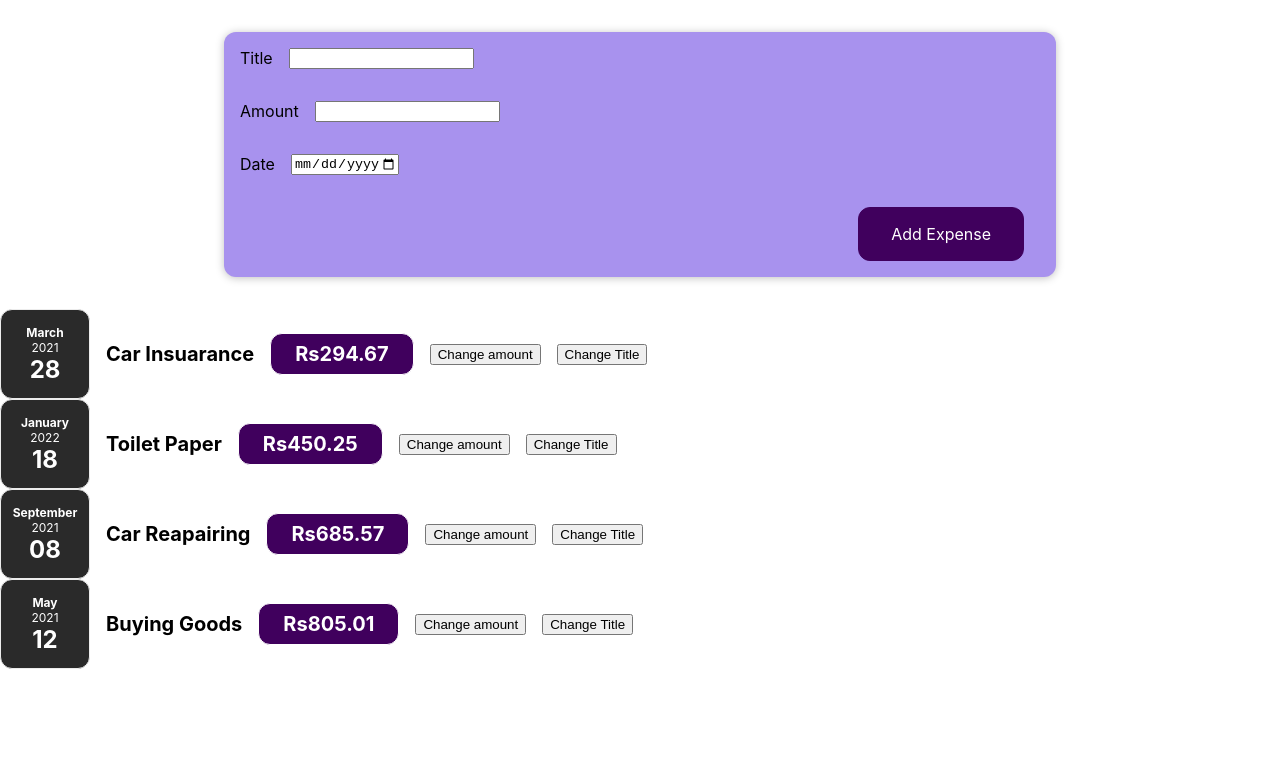
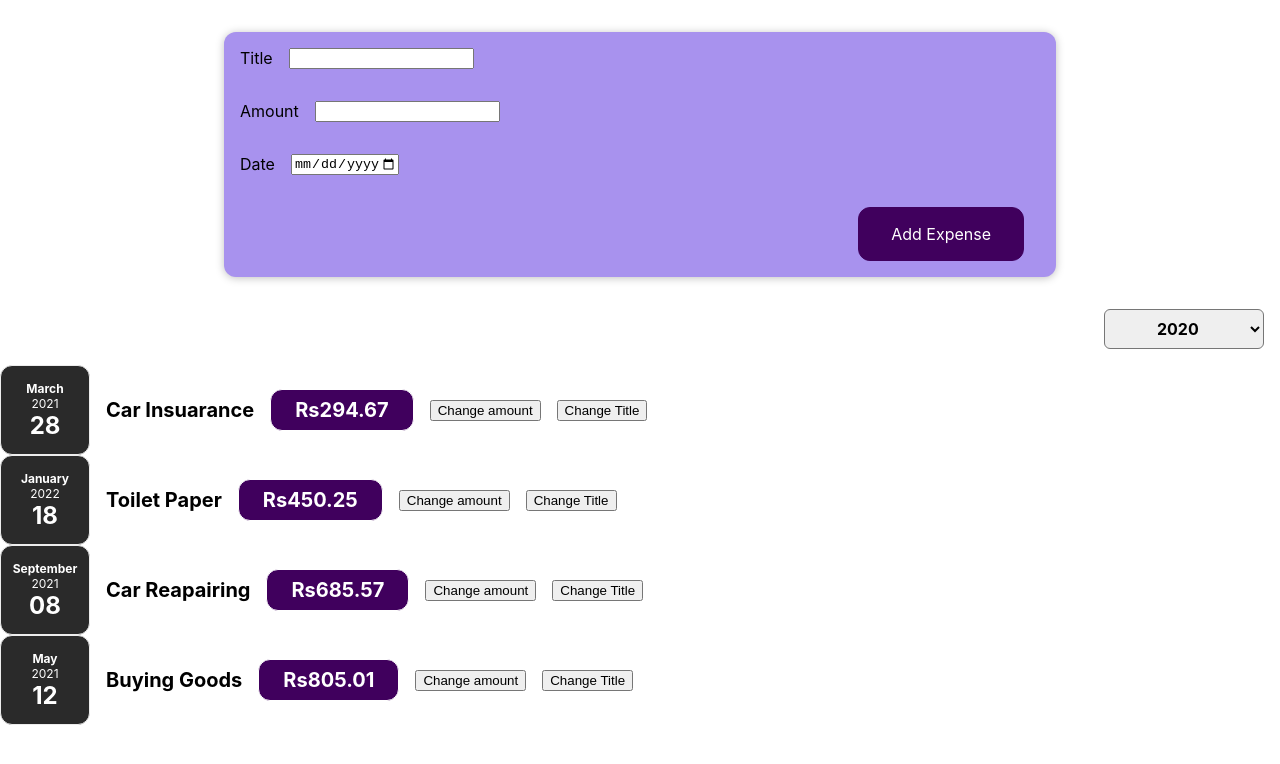
Before and after one commit to ShivaMisraa/ExpenseTrackerWithReact, a React (Create React App) app: page / in a window 1280 px wide. Shown: the top 764 px of the page. Built offline with nearby package versions, Linux system fonts and the light colour scheme.

Commit message:
Adding filter year

```diff
--- /dev/null
+++ b/src/Components/Expenses/ExpenseFilter.js
@@ -0,0 +1,25 @@
+import React from 'react';
+
+import './ExpensesFilter.css';
+
+const ExpensesFilter = (props) => {
+  const dropdownChangeHandler = (event) => {
+    props.onChangeFilter(event.target.value);
+  };
+
+  return (
+    <div className='expenses-filter'>
+      <div className='expenses-filter__control'>
+        <label>Filter by year</label>
+        <select value={props.selected} onChange={dropdownChangeHandler}>
+          <option value='2022'>2022</option>
+          <option value='2021'>2021</option>
+          <option value='2020'>2020</option>
+          <option value='2019'>2019</option>
+        </select>
+      </div>
+    </div>
+  );
+};
+
+export default ExpensesFilter;
--- a/src/Components/Expenses/Expenses.js
+++ b/src/Components/Expenses/Expenses.js
@@ -1,11 +1,19 @@
-import React from "react";
+import React, { useState } from "react";
 import ExpenseItem from "./ExpenseItem";
 import "./Expenses.css";
 import Card from "../UI/Card";
+import ExpensesFilter from "./ExpenseFilter";
 
 const Expenses = (props) => {
+  const [filteredYear, setFilteredYear] = useState('2020');
+
+  const filterChangeHandler = (selectedYear) => {
+    setFilteredYear(selectedYear);
+  };
   return (
+    <div>
       <Card className="Expenses">
+        <ExpensesFilter selected={filteredYear} onChangeFilter={filterChangeHandler}/>
         <ExpenseItem
           title={props.items[0].title}
           amount={props.items[0].amount}
@@ -31,6 +39,7 @@
           location={props.items[3].location}
         />
       </Card>
+    </div>
   );
 };
 export default Expenses;
--- /dev/null
+++ b/src/Components/Expenses/ExpensesFilter.css
@@ -0,0 +1,24 @@
+.expenses-filter {
+    color: white;
+    padding: 0 1rem;
+  }
+
+  .expenses-filter__control {
+    display: flex;
+    width: 100%;
+    align-items: center;
+    justify-content: space-between;
+    margin: 1rem 0;
+  }
+
+  .expenses-filter label {
+    font-weight: bold;
+    margin-bottom: 0.5rem;
+  }
+
+  .expenses-filter select {
+    font: inherit;
+    padding: 0.5rem 3rem;
+    font-weight: bold;
+    border-radius: 6px;
+  }
```
Lines whose indentation alone changed are shown as unchanged.
